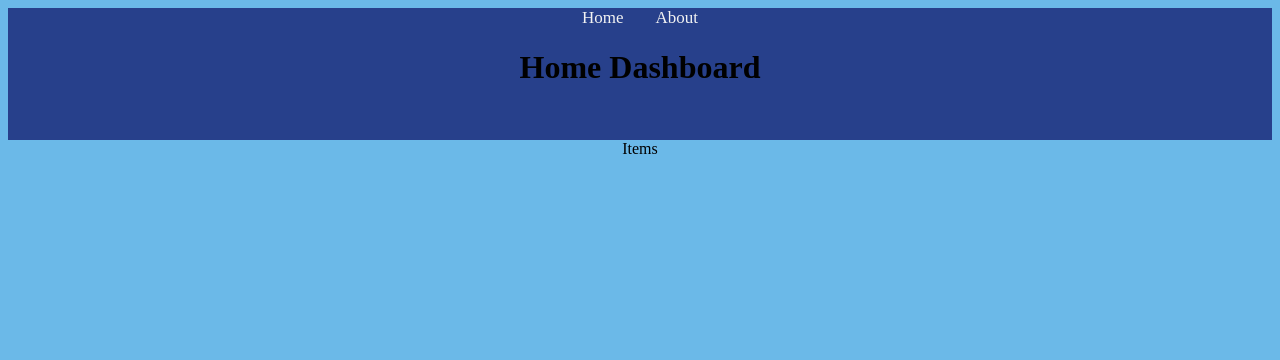
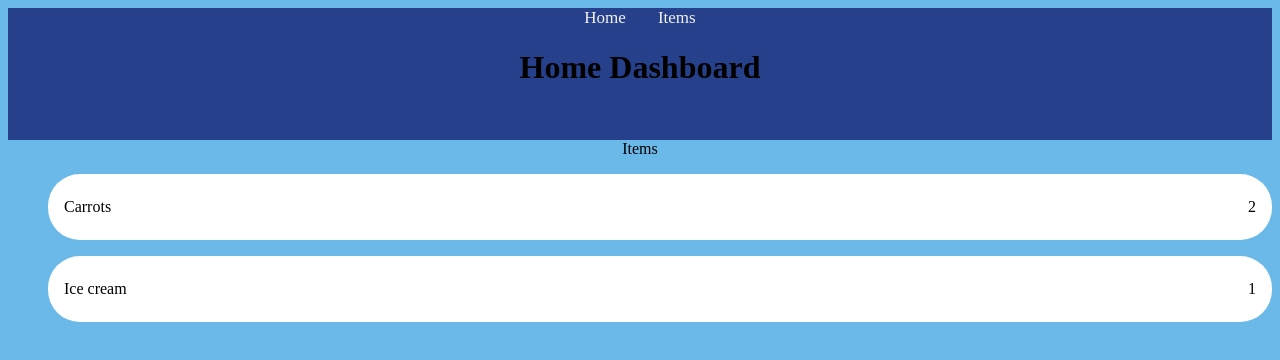
Before and after one commit to PanzerBiene/HomeDashboard, a Vue app: page /items in a window 1280 px wide. Shown: the top 360 px of the page. Built offline with nearby package versions, Linux system fonts and the light colour scheme.

Commit message:
add item list component

```diff
--- a/src/App.vue
+++ b/src/App.vue
@@ -8,7 +8,7 @@ import { RouterLink, RouterView } from 'vue-router';
     <div class="wrapper">
       <nav>
         <RouterLink to="/">Home</RouterLink>
-        <RouterLink to="/items">About</RouterLink>
+        <RouterLink to="/items">Items</RouterLink>
       </nav>
       <div class="container">
         <h1>
--- /dev/null
+++ b/src/components/Item_List.vue
@@ -0,0 +1,19 @@
+<script>
+export default{
+    props: {
+        items: Array,
+    }
+};
+
+</script>
+
+<template>
+    <section>
+            <ul>
+                <li v-for="(item, index) in items" :key="index">
+                    <span contenteditable="true" id="name">{{ item.name }}</span>
+                    <span  contenteditable="true" id="amount">{{ item.amount}}</span>
+                </li>
+            </ul>
+        </section>
+</template>
--- a/src/views/Items.vue
+++ b/src/views/Items.vue
@@ -1,10 +1,13 @@
 <script setup>
+import ItemList from '../components/Item_List.vue';
+const items = [{name: "Carrots", amount: 2}, {name: "Ice cream", amount: 1}];
 </script>
 
 <template>
 
     <main>
         Items
+        <ItemList :items=items></ItemList>
     </main>
 
 </template>
```
